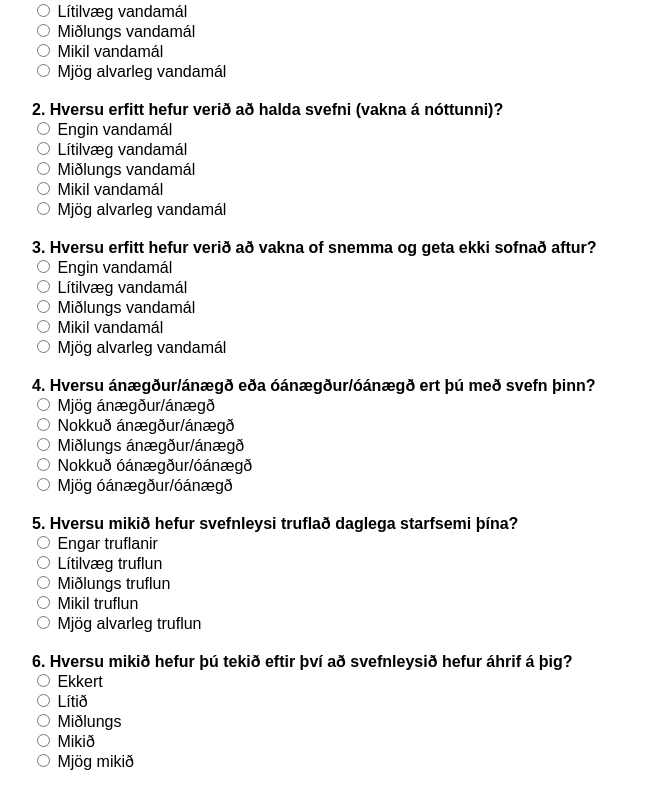
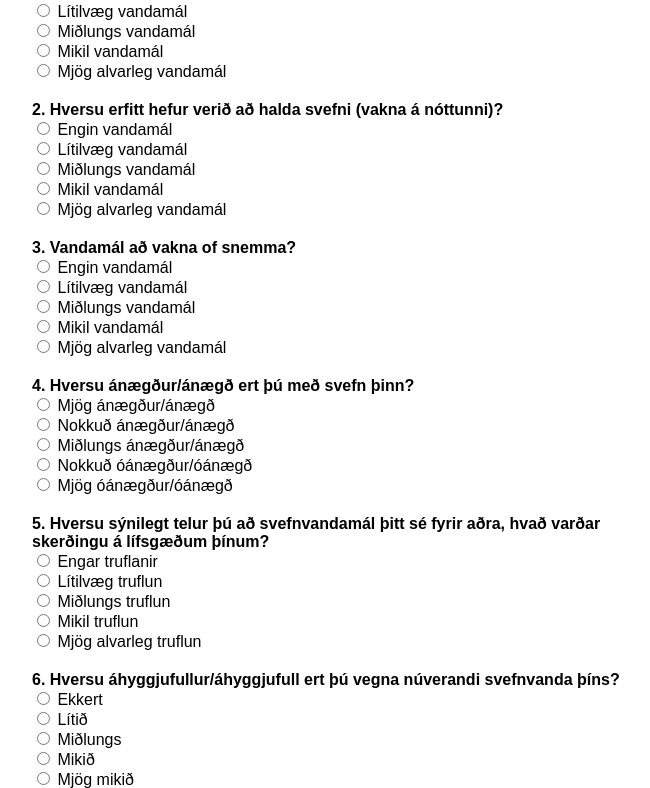
Before and after one commit to gudmunhi/insomniaseverityindexice, a plain HTML site: page index.html in a window 1280 px wide. Shown: the part 137-925 px from the top of the page, without its empty margins (308-958 px from the left). Drawn offline with Linux system fonts and the light colour scheme.

Commit message:
Update index.html

```diff
--- a/index.html
+++ b/index.html
@@ -3,7 +3,7 @@
 <head>
     <meta charset="UTF-8">
     <meta name="viewport" content="width=device-width, initial-scale=1.0">
-    <title>Svefnleysis Alvarleikastuðull (ISI)</title>
+    <title>Svefnleysis Alvarleikastuðull (ISI) Miðað við síðustu 2 vikur</title>
     <style>
         body {
             font-family: Arial, sans-serif;
@@ -55,7 +55,7 @@
         </div>
 
         <div class="question">
-            <label for="q3">3. Hversu erfitt hefur verið að vakna of snemma og geta ekki sofnað aftur?</label><br>
+            <label for="q3">3. Vandamál að vakna of snemma?</label><br>
             <input type="radio" name="q3" value="0" required> Engin vandamál<br>
             <input type="radio" name="q3" value="1"> Lítilvæg vandamál<br>
             <input type="radio" name="q3" value="2"> Miðlungs vandamál<br>
@@ -64,7 +64,7 @@
         </div>
 
         <div class="question">
-            <label for="q4">4. Hversu ánægður/ánægð eða óánægður/óánægð ert þú með svefn þinn?</label><br>
+            <label for="q4">4. Hversu ánægður/ánægð ert þú með svefn þinn?</label><br>
             <input type="radio" name="q4" value="0" required> Mjög ánægður/ánægð<br>
             <input type="radio" name="q4" value="1"> Nokkuð ánægður/ánægð<br>
             <input type="radio" name="q4" value="2"> Miðlungs ánægður/ánægð<br>
@@ -73,7 +73,7 @@
         </div>
 
         <div class="question">
-            <label for="q5">5. Hversu mikið hefur svefnleysi truflað daglega starfsemi þína?</label><br>
+            <label for="q5">5. Hversu sýnilegt telur þú að svefnvandamál þitt sé fyrir aðra, hvað varðar skerðingu á lífsgæðum þínum?</label><br>
             <input type="radio" name="q5" value="0" required> Engar truflanir<br>
             <input type="radio" name="q5" value="1"> Lítilvæg truflun<br>
             <input type="radio" name="q5" value="2"> Miðlungs truflun<br>
@@ -82,7 +82,7 @@
         </div>
 
         <div class="question">
-            <label for="q6">6. Hversu mikið hefur þú tekið eftir því að svefnleysið hefur áhrif á þig?</label><br>
+            <label for="q6">6. Hversu áhyggjufullur/áhyggjufull ert þú vegna núverandi svefnvanda þíns?</label><br>
             <input type="radio" name="q6" value="0" required> Ekkert<br>
             <input type="radio" name="q6" value="1"> Lítið<br>
             <input type="radio" name="q6" value="2"> Miðlungs<br>
@@ -91,7 +91,7 @@
         </div>
 
         <div class="question">
-            <label for="q7">7. Hversu áhyggjufullur/áhyggjufull ertu vegna svefnvanda þíns?</label><br>
+            <label for="q7">7. Að hvaða marki telur þú að svefnvandamál þitt hafi áhrif á daglegt líf þitt (t.d. þreytu yfir daginn, skap, hæfni til að vinna/sinna heimilisstörfum, einbeitingu, minni, skap o.s.frv.) eins og staðan er núna?</label><br>
             <input type="radio" name="q7" value="0" required> Engar áhyggjur<br>
             <input type="radio" name="q7" value="1"> Lítilvægar áhyggjur<br>
             <input type="radio" name="q7" value="2"> Miðlungs áhyggjur<br>
```
